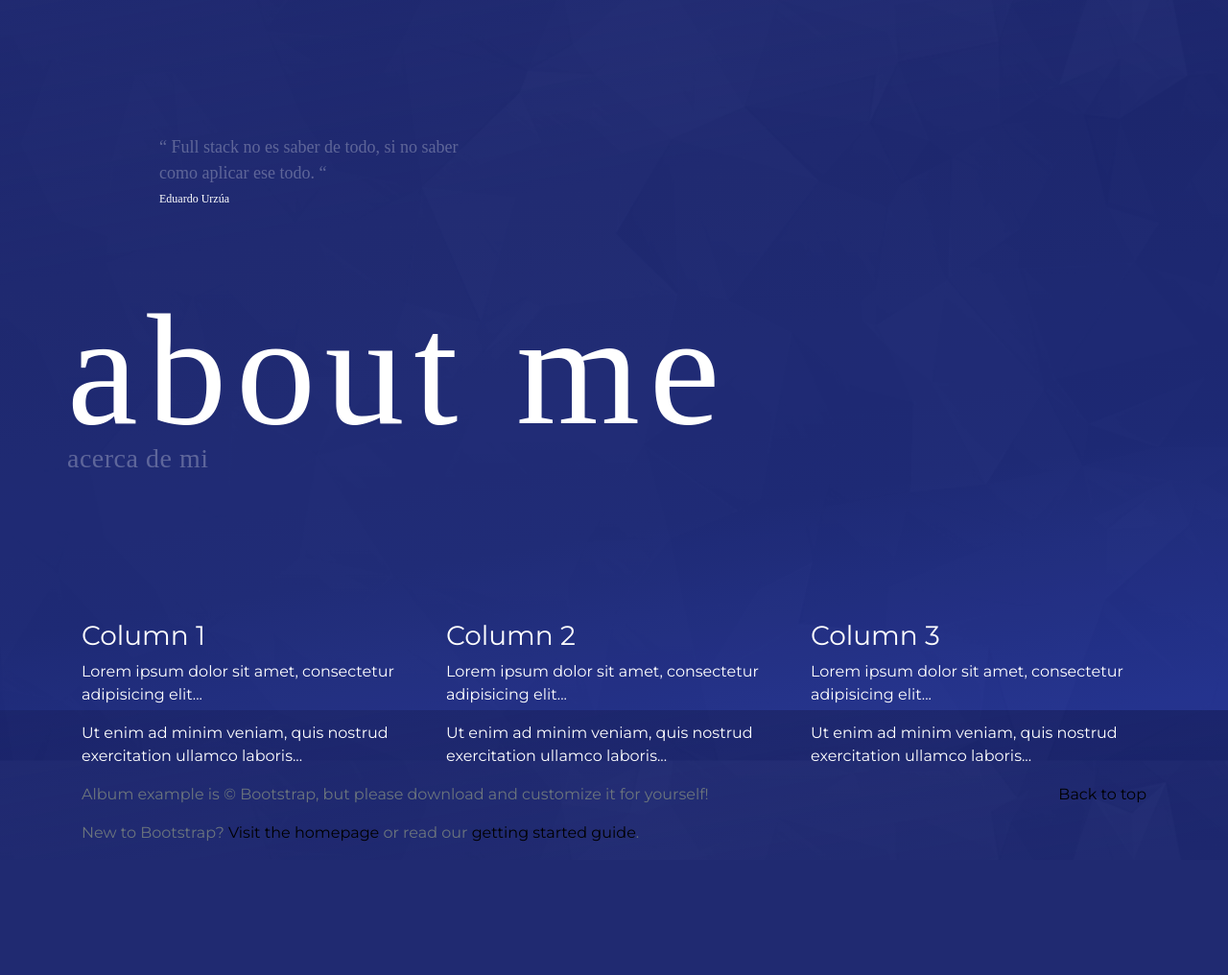
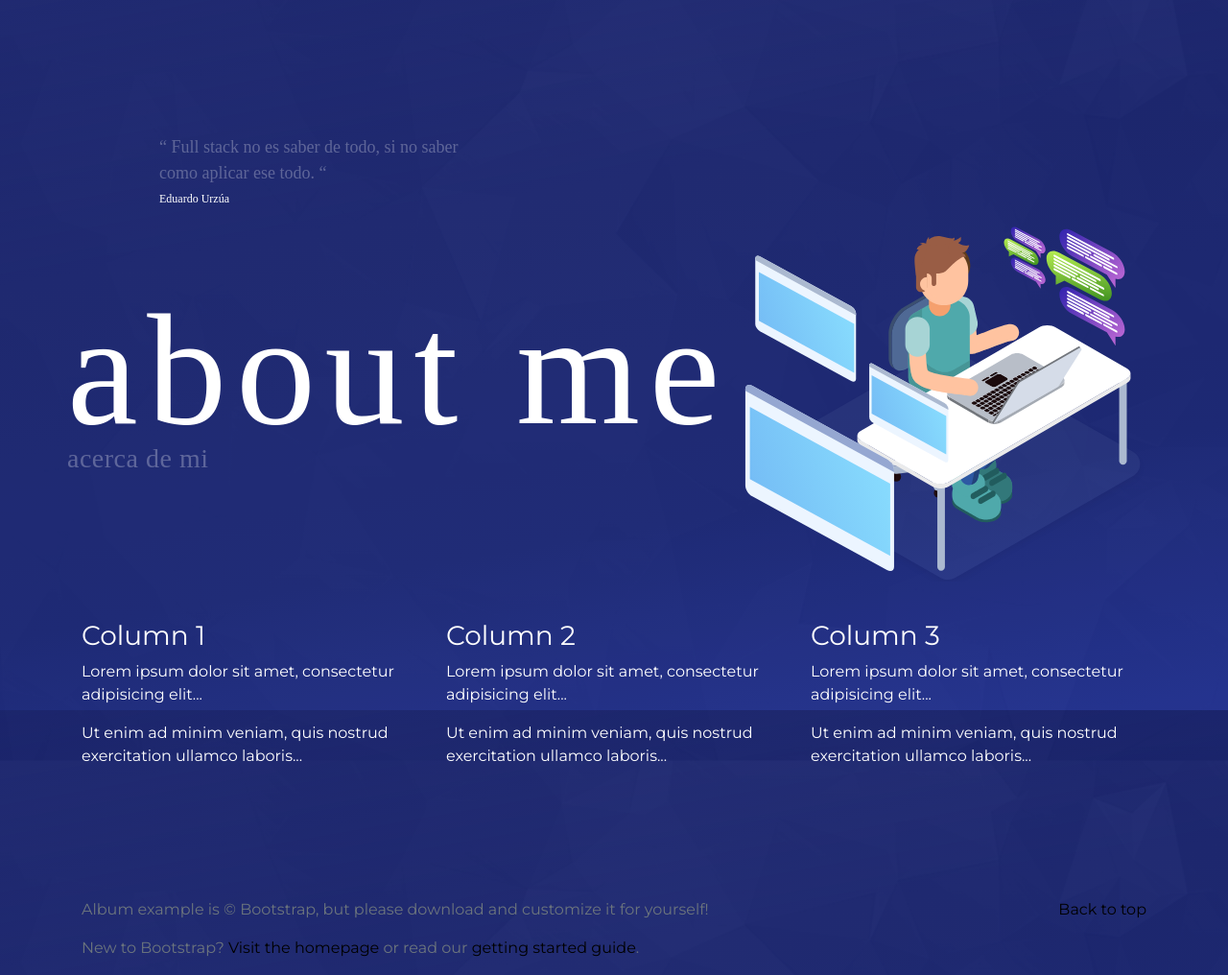
Before and after one commit to eurzua/e-urzua-portafolio, a PHP site: page /about.php in a window 1280 px wide. Shown: the part 60-1076 px from the top of the page at 96% size. Before the commit the page ends 937 px from the top, so only its background shows below. Run offline with PHP 8.4, Linux system fonts and the light colour scheme; some libraries are stand-ins or nearby versions.

Commit message:
added new styles for contact and hes respective background

```diff
--- a/css/base.css
+++ b/css/base.css
@@ -15,6 +15,7 @@ body {
   --color-text: #000;
   --color-bg-main: linear-gradient(  20deg, #293aa6 0%, #1f2d85 29%, #1d297c 65%, #1c2678 100% );
   --color-menu-item: #fff;
+  --color-text: #fff;
   --color-menu-item-hover: #e0f3ca;
   --color-bg-menu: #cbf3ee;
   --color-bg-facts: #374789;
@@ -338,6 +339,10 @@ button:focus {
   background-size: 480px;
 }
 
+.main__header-container.about{ background: url(../img/development-figure.svg) 98% 96px no-repeat;
+  background-size: 420px;
+}
+
 .main__header-container.projects{ background: url(../img/graphic-figure.svg) 94% 70px no-repeat;
   background-size: 480px;
 }
@@ -381,7 +386,6 @@ button:focus {
   margin: 0 96px;
 }
 
-
 @media (max-width: 992px) {
   .main__header-container{
     background-position: center 16em !important;
@@ -407,7 +411,6 @@ button:focus {
 
 @media (max-width: 580px) {
   .main__header-title{ font-size: 76px;}
-
 }
 
 /* Codrops links */
@@ -978,6 +981,14 @@ label {
   border: 1px solid #fff;
 }
 
+/* footer */
+
+footer{
+  margin-top: 120px;
+  border-top: 1ps solid #fff;
+  color: var(--color-text)
+}
+
 @media screen and (min-width: 55em) and (min-height: 40em) {
   .sections {
     height: 860px;
```
